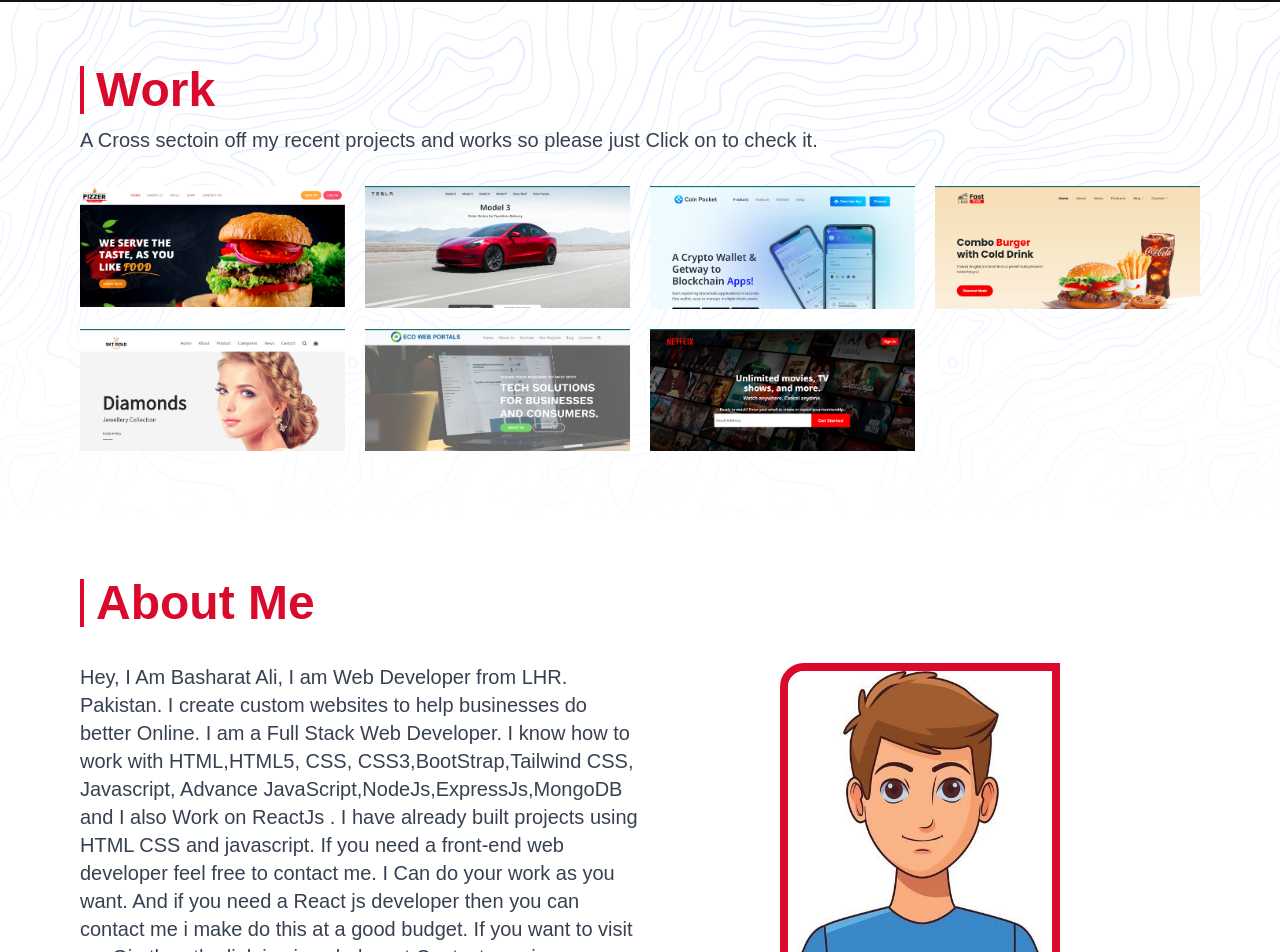
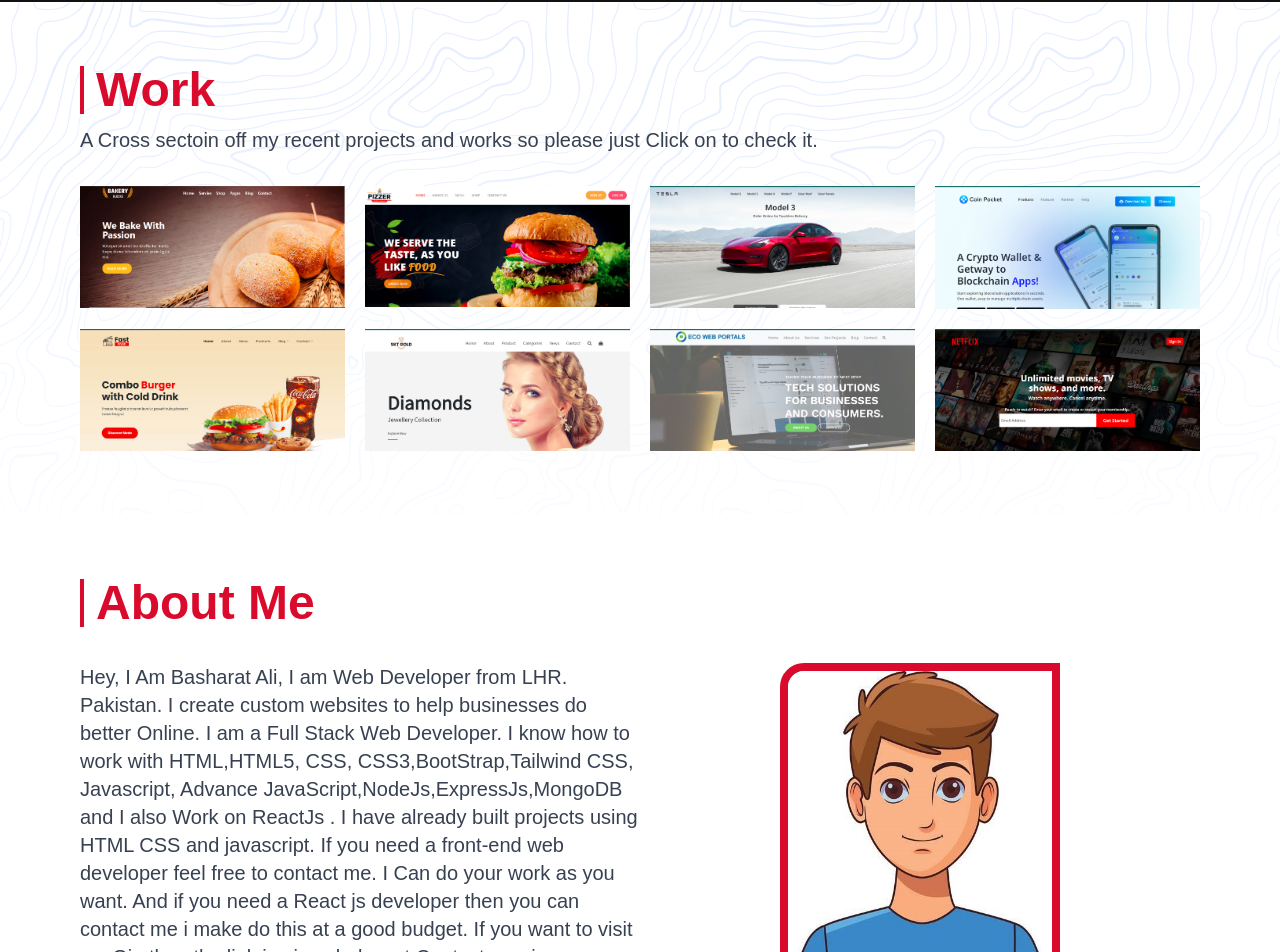
Before and after one commit to BasharatAliKing/Portfolio-On-Tailwind, a React (Create React App) app: page / in a window 1280 px wide. Shown: the part 798-1750 px from the top of the page. Built offline with nearby package versions, Linux system fonts and the light colour scheme.

Commit message:
edit readme and add new.md

```diff
--- a/src/Components/WorkComp.jsx
+++ b/src/Components/WorkComp.jsx
@@ -1,5 +1,5 @@
 import React from 'react'
-
+import {Link} from "react-router-dom"
 export default function WorkComp() {
   return (
     <>
@@ -8,13 +8,14 @@
              <h1 className='text-2xl md:text-3xl lg:text-5xl px-1 md:px-2 font-bold text-red border-4 border-l-red border-t-0 border-r-0 border-b-0 lg:px-3'>Work</h1>
         <p className='text-sm md:text-base lg:text-xl font-normal text-gray-700'>A Cross sectoin off my recent projects and works so please just Click on to check it.</p>
          <div className='grid grid-cols-1 sm:grid-cols-2 md:grid-cols-4 gap-5 mt-5'>
-          <a href="/"><img src={process.env.PUBLIC_URL+"./fyp.jpg"} alt="My-Pic" /></a>
-          <a href="/"><img src={process.env.PUBLIC_URL+"./tesla.jpg"} alt="My-Pic" /></a>
-          <a href="/"><img src={process.env.PUBLIC_URL+"./pocketcoin.jpg"} alt="My-Pic" /></a>
-          <a href="/"><img src={process.env.PUBLIC_URL+"./burger.jpg"} alt="My-Pic" /></a>
-          <a href="/"><img src={process.env.PUBLIC_URL+"./gold.jpg"} alt="My-Pic" /></a>
-          <a href="/"><img src={process.env.PUBLIC_URL+"./eco.jpg"} alt="My-Pic" /></a>
-          <a href="/"><img src={process.env.PUBLIC_URL+"./netflix.jpg"} alt="My-Pic" /></a>
+          <Link to="https://bdking-backery.netlify.app/"><img src={process.env.PUBLIC_URL+"./bakery.PNG"} alt="My-Pic" /></Link>
+          <Link to="https://bdking-fyp.netlify.app/"><img src={process.env.PUBLIC_URL+"./fyp.jpg"} alt="My-Pic" /></Link>
+          <Link to="https://bdking-tesla.netlify.app/"><img src={process.env.PUBLIC_URL+"./tesla.jpg"} alt="My-Pic" /></Link>
+          <Link to="https://bdking-pocketcoin.netlify.app/"><img src={process.env.PUBLIC_URL+"./pocketcoin.jpg"} alt="My-Pic" /></Link>
+          <Link to="https://bdking-zeeshanfyp.netlify.app/"><img src={process.env.PUBLIC_URL+"./burger.jpg"} alt="My-Pic" /></Link>
+          <Link to="https://bdking-jewellery.netlify.app/"><img src={process.env.PUBLIC_URL+"./gold.jpg"} alt="My-Pic" /></Link>
+          <Link to="https://bdking-ecowebportals.netlify.app/"><img src={process.env.PUBLIC_URL+"./eco.jpg"} alt="My-Pic" /></Link>
+          <Link to="https://bdking-netflix.netlify.app/"><img src={process.env.PUBLIC_URL+"./netflix.jpg"} alt="My-Pic" /></Link>
 
          </div>
           </div>
--- a/src/Layouts/Navbar.jsx
+++ b/src/Layouts/Navbar.jsx
@@ -39,7 +39,7 @@
               <li key={link.name} className='ml-8 mt-3 md:mt-0 text-base  md:text-lg  2xl:text-xl hover:duration-500 hover:text-red font-saira font-semibold'>
                 <Link to={link.link} onClick={()=>{setOpen(false)}}>{link.name}</Link></li>
             ))}
-            <a  href='https://Wa.me/923036939413' className=' items-center hidden md:flex  bg-red text-base xl:text-lg px-3 py-2 mt-3 md:mt-0  rounded-lg ml-8  btn font-saira font-bold'><BsWhatsapp /> Contact me</a>
+            <Link  to='https://Wa.me/923036939413' className=' items-center hidden md:flex  bg-red text-base xl:text-lg px-3 py-2 mt-3 md:mt-0  rounded-lg ml-8  btn font-saira font-bold'><BsWhatsapp /> Contact me</Link>
             </ul>
 
 
--- a/src/Pages/Home.jsx
+++ b/src/Pages/Home.jsx
@@ -4,8 +4,8 @@
 import AboutComp from '../Components/AboutComp';
 import resume from "../BasharatAli-CV.pdf";
 import ContactComp from '../Components/ContactComp';
+import {Link} from "react-router-dom";
 import Footer from '../Layouts/Footer';
-
 export default function Home() {
   return (
     <>
@@ -34,7 +34,7 @@
           </div>
             <p className='text-sm md:text-base lg:text-lg font-medium font-saira'>Website Developer</p>
             <div className="flex flex-col mt-5 sm:flex-row gap-2 lg:mt-7 items-start md:items-center">
-              <a href="/Work" className=' px-7 py-2 text-sm  md:px-3 md:py-2 lg:text-md btn font-saira font-bold rounded-lg uppercase'>View my Work</a>
+              <Link to="/Work" className=' px-7 py-2 text-sm  md:px-3 md:py-2 lg:text-md btn font-saira font-bold rounded-lg uppercase'>View my Work</Link>
               <a href={resume} className=' px-3 py-2 text-sm md:px-3 md:py-2 lg:text-md btn font-saira font-bold rounded-lg uppercase' download="Resume" >Download resume</a>
             </div>
 
```
Also changed, not shown: public/bakery.PNG (added).
